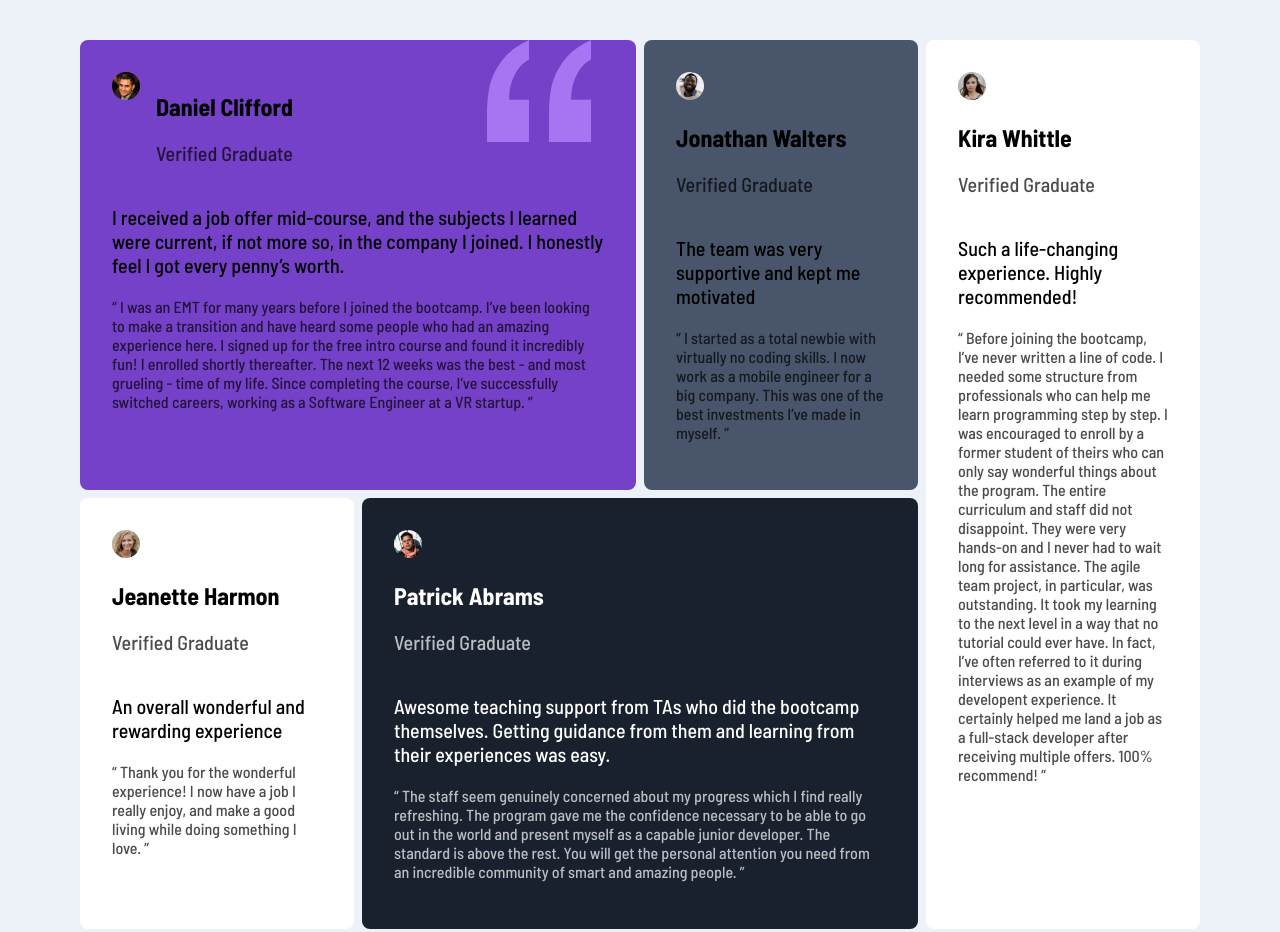
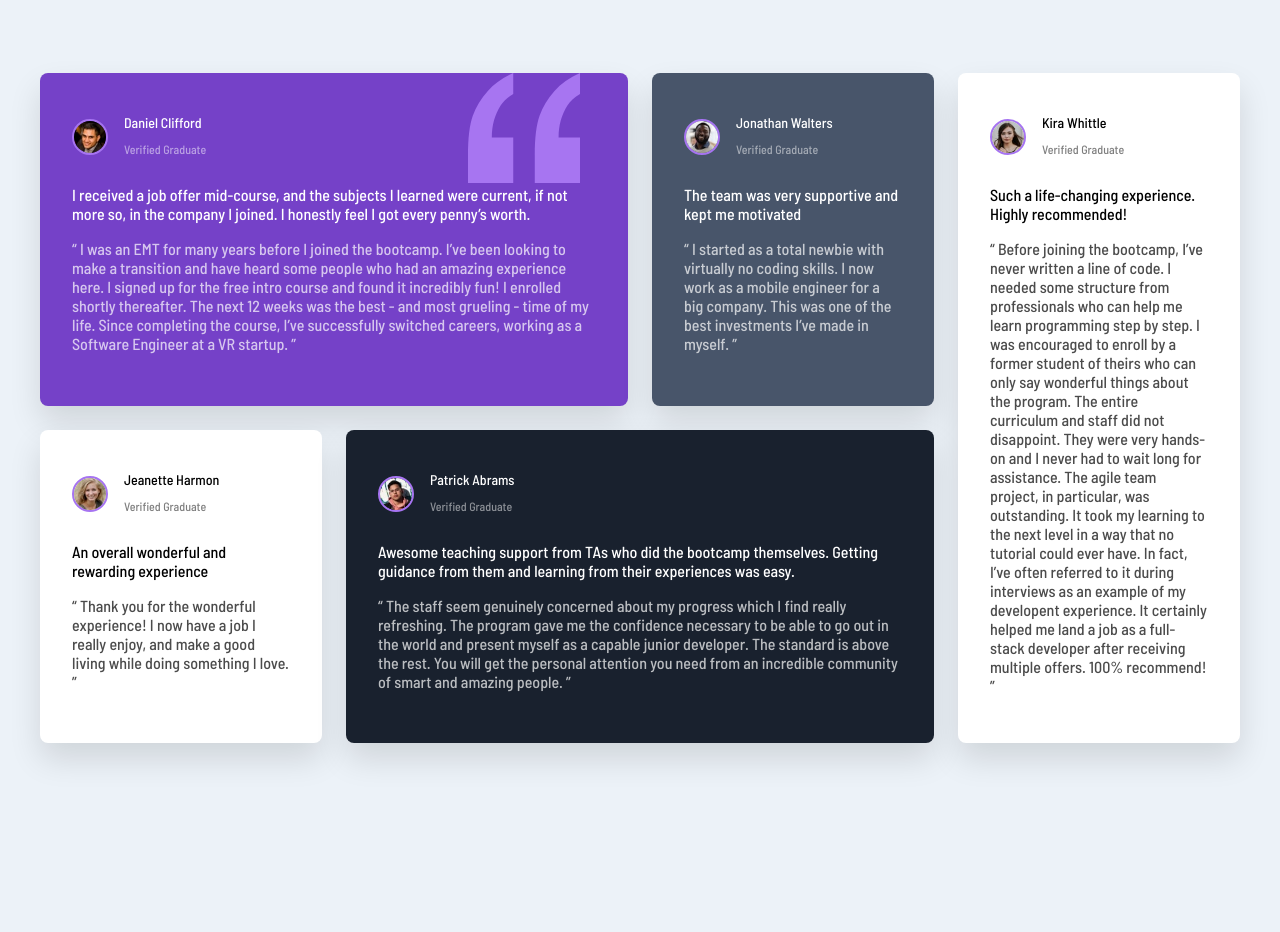
Before and after one commit to GutemaB2015/testimonials-grid-section, a plain HTML site: page index.html in a window 1280 px wide. After the commit the page ends 816 px from the top, so only its background shows below. Drawn offline with Linux system fonts and the light colour scheme.

Commit message:
Finalized commit

```diff
--- a/index.html
+++ b/index.html
@@ -14,9 +14,7 @@
         <div class="grid-container">
           <div class="testimonials-1">
             <div class="flex">
-              <div>
                 <img src="./images/image-daniel.jpg" alt="">
-              </div>
               <div>
               <h2 class="name">Daniel Clifford</h2>
               <p class="position">Verified Graduate</p>
@@ -35,8 +33,10 @@
               </p>
           </div>
           <div class="testimonials-2">
-            <img src="./images/image-jonathan.jpg" alt="">
             <div class="flex">
+              <div>
+                <img src="./images/image-jonathan.jpg" alt="">
+              </div>
               <div>
               <h2 class="name">Jonathan Walters</h2>
               <p class="position">Verified Graduate</p>
@@ -51,8 +51,11 @@
               </p>
           </div>
           <div class="testimonials-3">
-            <img src="./images/image-jeanette.jpg" alt="">
+
             <div class="flex">
+              <div>
+                <img src="./images/image-jeanette.jpg" alt="">
+              </div>
               <div>
               <h2 class="name">Jeanette Harmon</h2>
               <p class="position">Verified Graduate</p>
@@ -67,8 +70,10 @@
               </p>
           </div>
           <div class="testimonials-4">
-            <img src="./images/image-patrick.jpg" alt="">
             <div class="flex">
+              <div>
+                <img src="./images/image-patrick.jpg" alt="">
+              </div>
               <div>
               <h2 class="name">Patrick Abrams</h2>
               <p class="position">Verified Graduate</p>
@@ -83,8 +88,11 @@
               </p>
           </div>
           <div class="testimonials-5">
-            <img src="./images/image-kira.jpg" alt="">
+
             <div class="flex">
+              <div>
+                <img src="./images/image-kira.jpg" alt="">
+              </div>
               <div>
               <h2 class="name">Kira Whittle</h2>
               <p class="position">Verified Graduate</p>
--- a/style.css
+++ b/style.css
@@ -11,8 +11,8 @@
   --fw-400: 500;
   --fw-700: 600;
 
-  --fs-300: 0.6875rem;
-  --fs-400: 0.8125rem;
+  --fs-300: 0.75rem;
+  --fs-400: 0.875rem;
   --fs-500: 1.25rem;
 }
 body{
@@ -29,9 +29,9 @@ body{
 .grid-container{
   display: grid;
   grid-template-columns:repeat(4, 1fr);
-  gap: 0.5rem;
+  gap: 1.5rem;
   padding-block: 2rem;
-  width: min(95%, 70rem);
+  width: min(95%, 75rem);
   margin-inline: auto;
 }
 
@@ -40,24 +40,28 @@ body{
   background-image: url("/images/bg-pattern-quotation.svg");
   background-repeat: no-repeat;
   background-position: top right 10%;
+  background-size: 7rem;
   grid-column: span 2;
   padding: 2rem;
   border-radius: 0.5rem;
+  color: white;
+  box-shadow:0 1rem 2rem rgba(0,0,0,.12);
 }
 
 .testimonials-1 img{
-  width: 1.75rem;
+  width: 2rem;
   aspect-ratio: 1;
   border-radius: 50%;
+  border: 2px solid hsl(264, 82%, 70%);
 }
 
-.testimonial-1 .name {
+.testimonials-1 .name {
   font-size: var(--fs-400);
   font-weight: var(--fw-400);
   line-height: 1;
 }
 
-.testimonial-1 .position {
+.testimonials-1 .position {
   font-size: var(--fs-300);
   opacity: 0.5;
 }
@@ -66,45 +70,49 @@ body{
   padding: 2rem;
   border-radius: 0.5rem;
   background: hsl(var(--clr-secondary-400));
+  color: white;
+  box-shadow:0 1rem 2rem rgba(0,0,0,.12);
 }
 
 .testimonials-2 img{
-  width: 1.75rem;
+  width: 2rem;
   aspect-ratio: 1;
   border-radius: 50%;
+  border: 2px solid hsl(264, 82%, 70%);
 }
 
-.testimonial-2 .name {
+.testimonials-2 .name {
   font-size: var(--fs-400);
   font-weight: var(--fw-400);
   line-height: 1;
 }
 
-.testimonial-2 .position {
+.testimonials-2 .position {
   font-size: var(--fs-300);
   opacity: 0.5;
 }
 
 .testimonials-3{
-
+  box-shadow:0 1rem 2rem rgba(0,0,0,.12);
   padding: 2rem;
   border-radius: 0.5rem;
   background: hsl(var(--clr-neutral-100));
 }
 
 .testimonials-3 img{
-  width: 1.75rem;
+  width: 2rem;
   aspect-ratio: 1;
   border-radius: 50%;
+  border: 2px solid hsl(264, 82%, 70%);
 }
 
-.testimonial-3 .name {
+.testimonials-3 .name {
   font-size: var(--fs-400);
   font-weight: var(--fw-400);
   line-height: 1;
 }
 
-.testimonial-3 .position {
+.testimonials-3 .position {
   font-size: var(--fs-300);
   opacity: 0.5;
 }
@@ -115,21 +123,22 @@ body{
   padding: 2rem;
   border-radius: 0.5rem;
   color: white;
+  box-shadow:0 1rem 2rem rgba(0,0,0,.12);
 }
 
 .testimonials-4 img{
-  width: 1.75rem;
+  width: 2rem;
   aspect-ratio: 1;
   border-radius: 50%;
+  border: 2px solid hsl(264, 82%, 70%);
 }
-
-.testimonial-4 .name {
+.testimonials-4 .name {
   font-size: var(--fs-400);
   font-weight: var(--fw-400);
   line-height: 1;
 }
 
-.testimonial-4 .position {
+.testimonials-4 .position {
   font-size: var(--fs-300);
   opacity: 0.5;
 }
@@ -140,27 +149,29 @@ body{
   padding: 2rem;
   border-radius: 0.5rem;
   grid-row: 1/3;
+  box-shadow:0 1rem 2rem rgba(0,0,0,.12);
   }
 
   .testimonials-5 img{
-  width: 1.75rem;
+  width: 2rem;
   aspect-ratio: 1;
   border-radius: 50%;
+  border: 2px solid hsl(264, 82%, 70%);
 }
 
-.testimonial-5 .name {
+.testimonials-5 .name {
   font-size: var(--fs-400);
   font-weight: var(--fw-400);
   line-height: 1;
 }
 
-.testimonial-5 .position {
+.testimonials-5 .position {
   font-size: var(--fs-300);
   opacity: 0.5;
 }
 
 p:first-of-type {
-  font-size: var(--fs-500);
+  font-size: 1rem;
   line-height: 1.2;
 }
 
@@ -169,6 +180,52 @@ p:last-of-type {
 }
 
 .flex {
-  display: flex;
-  gap: var(--gap, 1rem);
+  display:flex;
+  align-items:center;
+  gap:1rem;
 }
+
+h1,
+h2,
+h3 {
+  font-weight: var(--fw-700);
+}
+
+@media (max-width: 768px) {
+
+  .grid-container {
+    grid-template-columns: 1fr;
+    width: min(95%, 35rem);
+  }
+
+  .testimonials-1,
+  .testimonials-2,
+  .testimonials-3,
+  .testimonials-4,
+  .testimonials-5 {
+    grid-column: auto;
+    grid-row: auto;
+  }
+}
+
+@media (min-width: 769px) and (max-width: 1024px) {
+
+  .grid-container {
+    grid-template-columns: repeat(2, 1fr);
+  }
+
+  .testimonials-1,
+  .testimonials-4 {
+    grid-column: span 2;
+  }
+
+  .testimonials-5 {
+    grid-column: span 2;
+    grid-row: auto;
+  }
+}
+
+img {
+  max-width: 100%;
+  display: block;
+}
```
